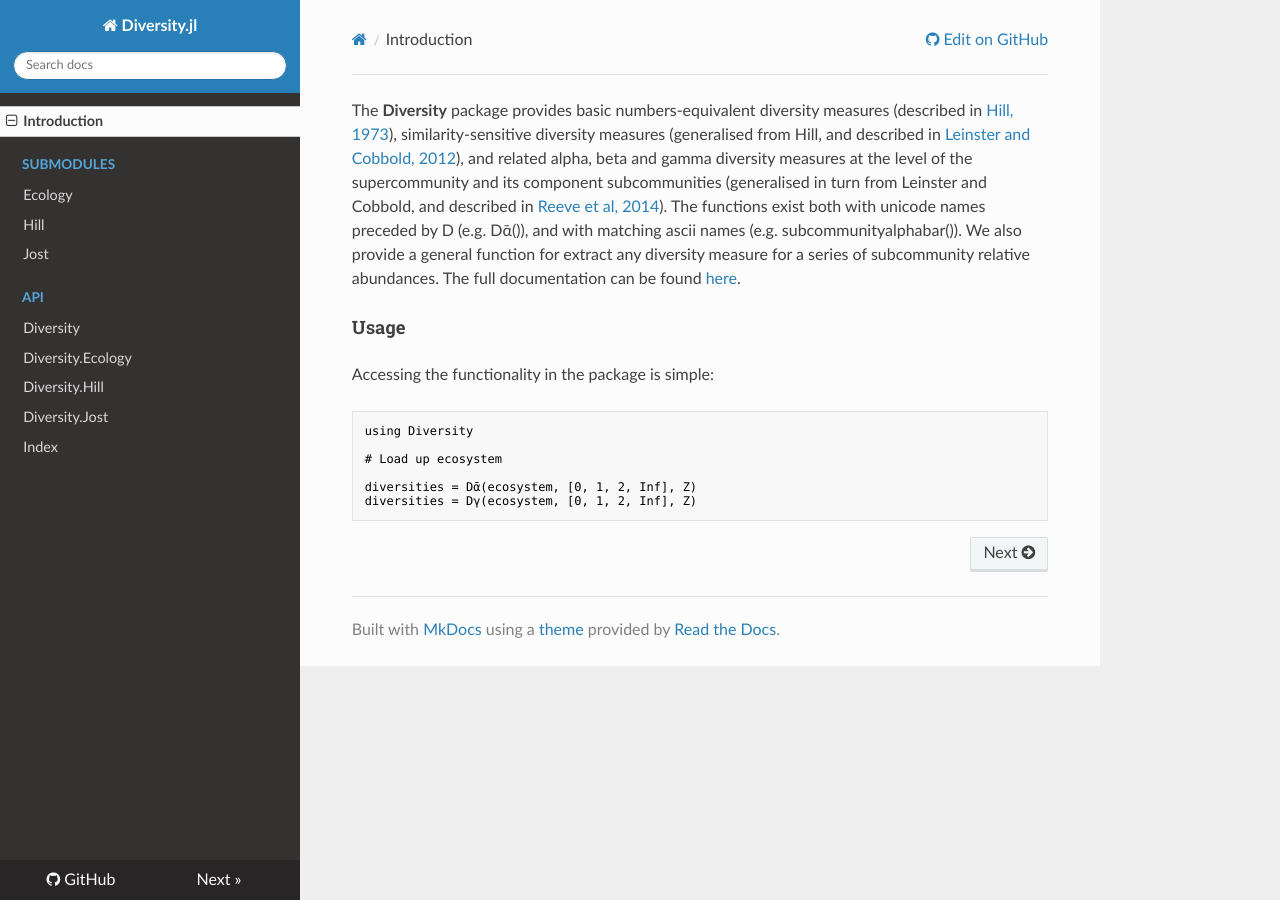
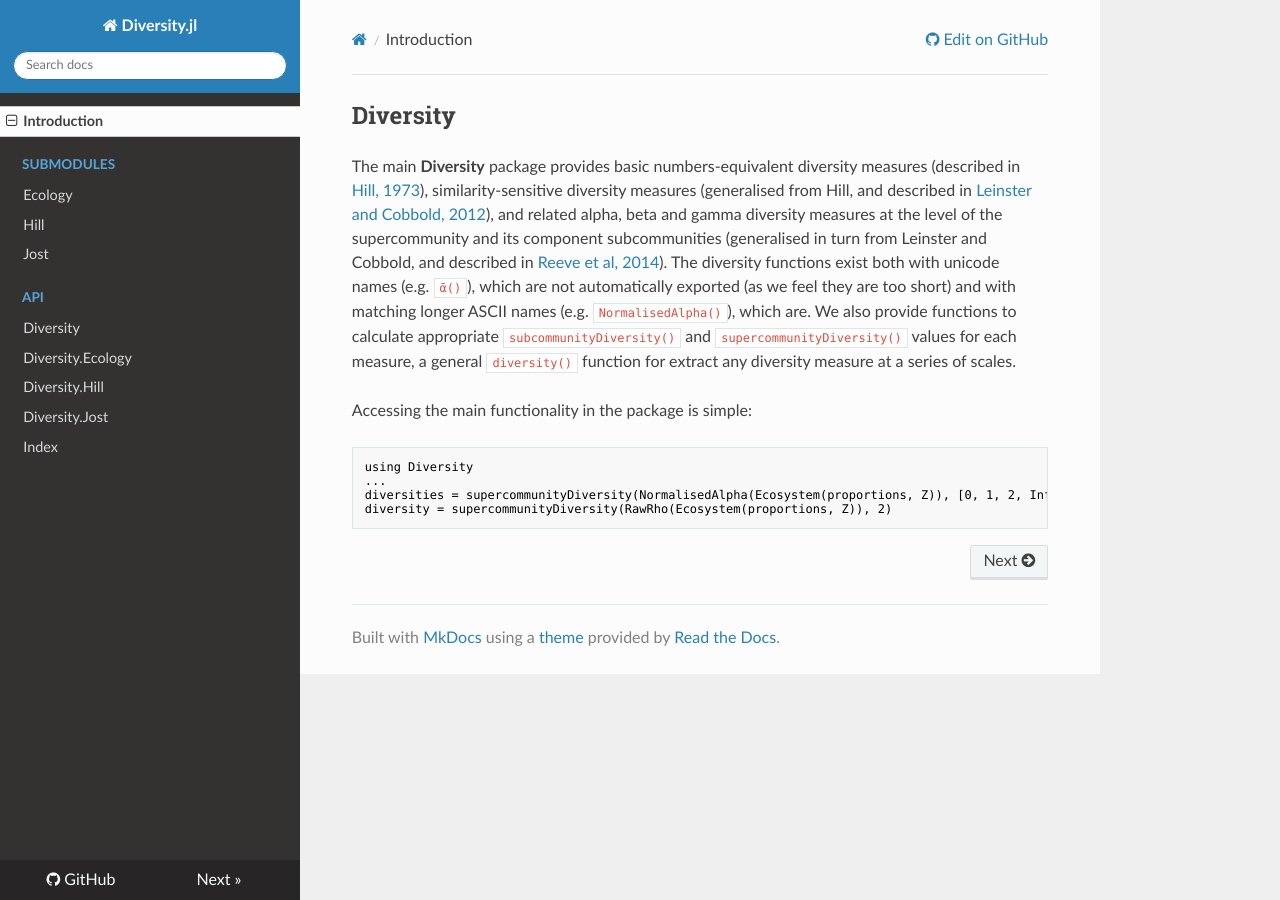
Before and after one commit to EcoJulia/Diversity.jl, an MkDocs documentation site: the page built from doc/diversity.md, in a window 1280 px wide. Built offline with MkDocs 1.6.1, drawn with Linux system fonts in a browser that asks for light colours; nearby versions of some CDN libraries; old or Windows-style settings are respelled for this version of MkDocs.

Commit message:
doc/diversity.md: Correct documentation for new Diversity module src/Diversity.jl: Include documentation for Diversity module REQUIRE: No longer require Docile/Lexicon now we're not using julia v0.3

````diff
--- a/doc/diversity.md
+++ b/doc/diversity.md
@@ -1,5 +1,7 @@
-The **Diversity** package provides basic numbers-equivalent diversity
-measures (described in
+## Diversity
+
+The main **Diversity** package provides basic numbers-equivalent
+diversity measures (described in
 [Hill, 1973](http://www.jstor.org/stable/1934352)),
 similarity-sensitive diversity measures (generalised from Hill, and
 described in
@@ -7,22 +9,20 @@ described in
 and related alpha, beta and gamma diversity measures at the level of
 the supercommunity and its component subcommunities (generalised in
 turn from Leinster and Cobbold, and described in
-[Reeve et al, 2014](http://arxiv.org/abs/1404.6520)). The functions
-exist both with unicode names preceded by D (e.g. Dᾱ()), and with
-matching ascii names (e.g. subcommunityalphabar()). We also provide a
-general function for extract any diversity measure for a series of
-subcommunity relative abundances. The full documentation can be found
-[here](http://diversityjl.readthedocs.org/en/stable/diversity/).
+[Reeve et al, 2014](http://arxiv.org/abs/1404.6520)). The diversity
+functions exist both with unicode names (e.g. ```ᾱ()```), which are
+not automatically exported (as we feel they are too short) and with
+matching longer ASCII names (e.g. ```NormalisedAlpha()```), which are.
+We also provide functions to calculate appropriate
+```subcommunityDiversity()``` and ```supercommunityDiversity()```
+values for each measure, a general ```diversity()``` function for
+extract any diversity measure at a series of scales.
 
-#### Usage
-
-Accessing the functionality in the package is simple:
+Accessing the main functionality in the package is simple:
 
 ```julia_skip
 using Diversity
-
-# Load up ecosystem
-
-diversities = Dᾱ(ecosystem, [0, 1, 2, Inf], Z)
-diversities = Dγ(ecosystem, [0, 1, 2, Inf], Z)
+...
+diversities = supercommunityDiversity(NormalisedAlpha(Ecosystem(proportions, Z)), [0, 1, 2, Inf])
+diversity = supercommunityDiversity(RawRho(Ecosystem(proportions, Z)), 2)
 ```
````
Also changed, not shown: 2 other files.
